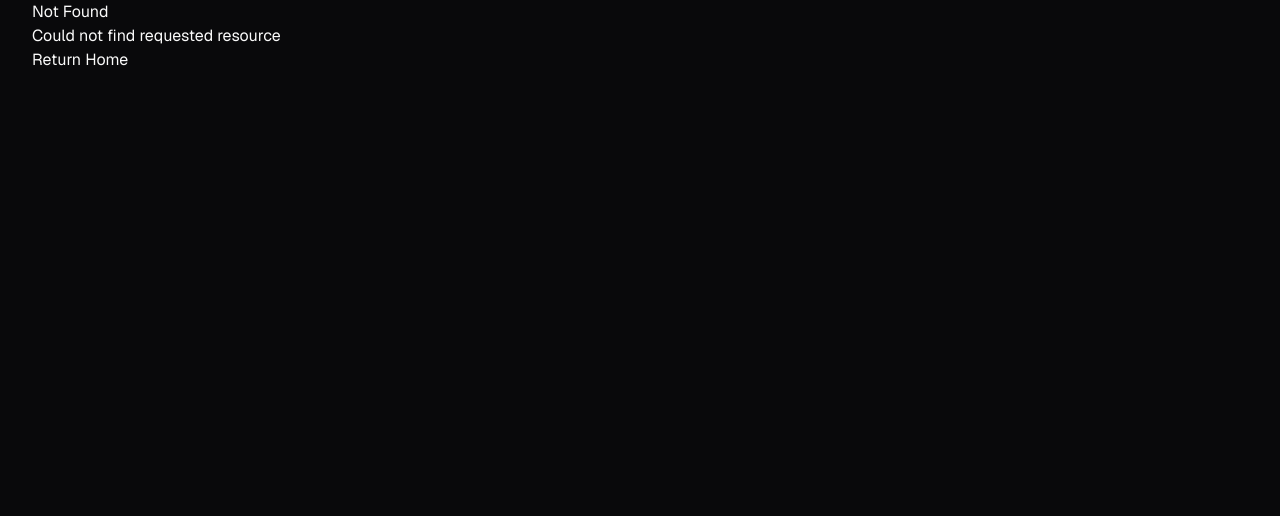
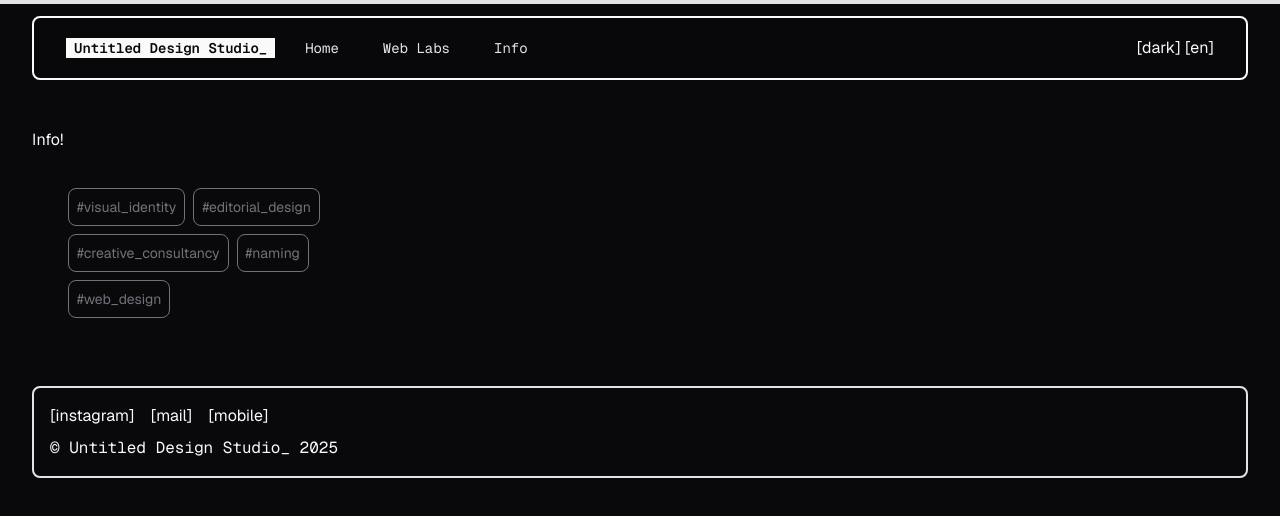
Before and after one commit to kikedose/untitled-portfolio, a Next.js app: page /en/info in a window 1280 px wide. Before the commit this address had no page. Shown: the top 516 px of the page. Built offline with nearby package versions, Linux system fonts and the light colour scheme.

Commit message:
feat: added web-labs and info routes

```diff
--- /dev/null
+++ b/src/app/[locale]/(studio)/info/page.tsx
@@ -0,0 +1,23 @@
+export default function Info() {
+  return (
+    <div>
+      Info!
+      <div className="w-sm overflow-clip rounded-lg p-8 text-xl text-zinc-500">
+        {[
+          'visual identity',
+          'editorial design',
+          'creative consultancy',
+          'naming',
+          'web design',
+        ].map((service) => (
+          <span
+            key={service}
+            className="m-1 inline-block rounded-md border border-zinc-500 p-2 text-sm"
+          >
+            #{service.replaceAll(' ', '_')}
+          </span>
+        ))}
+      </div>
+    </div>
+  );
+}
```
Also changed, not shown: src/app/[locale]/(studio)/page.tsx (+0 -17 lines), src/app/[locale]/(studio)/web-labs/page.tsx (added).
